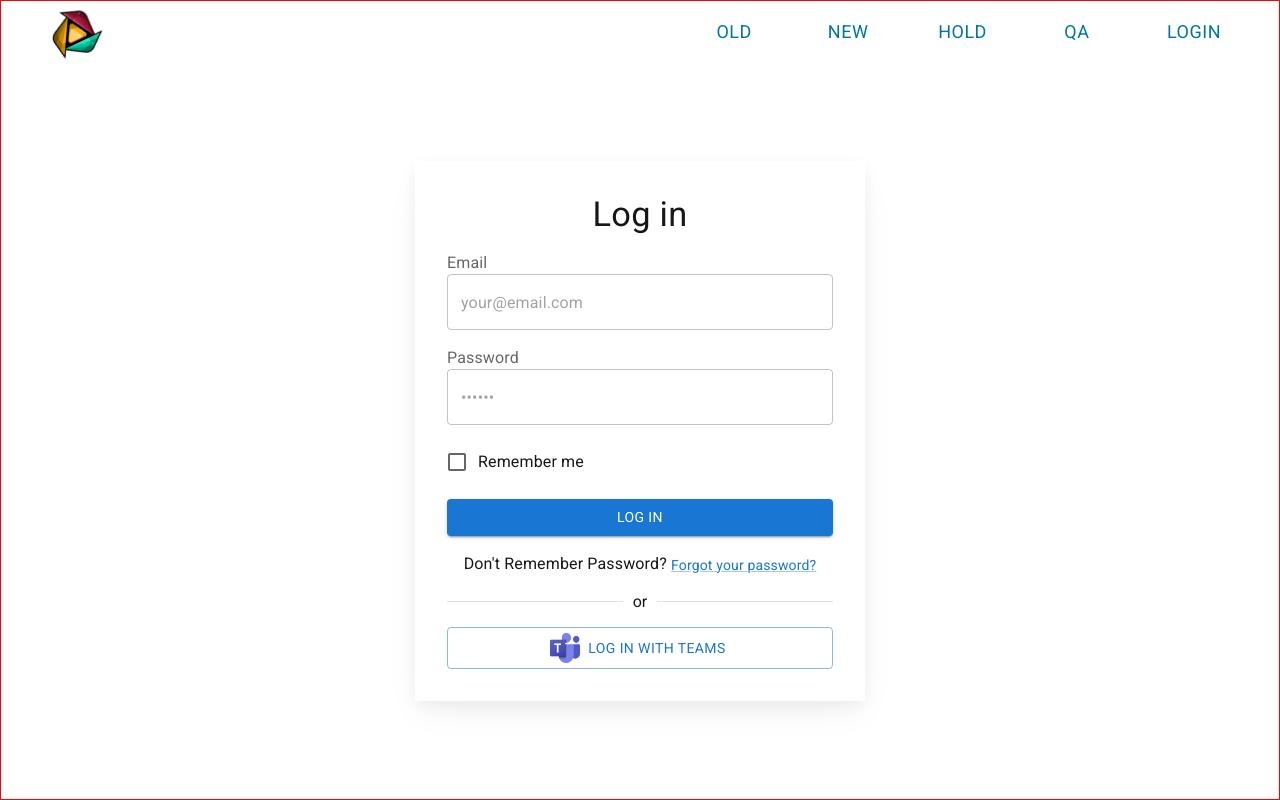
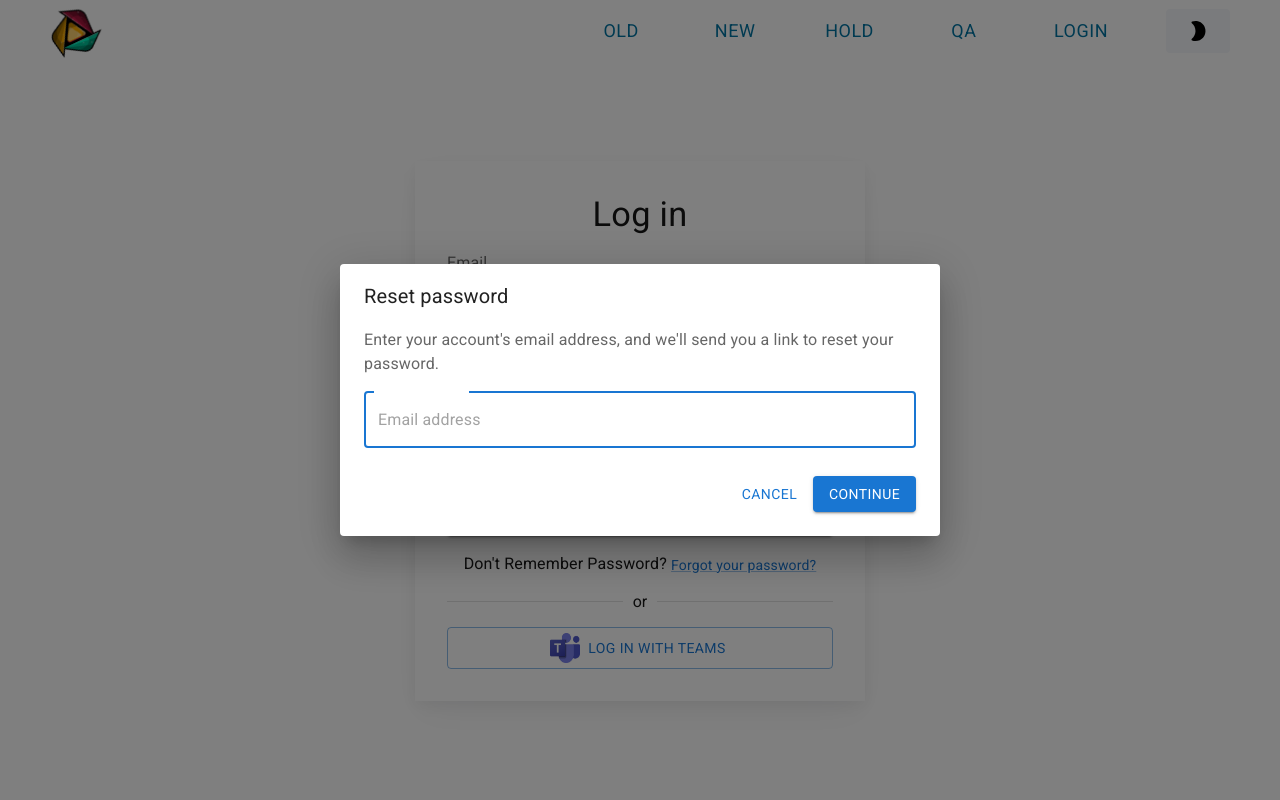
Before and after one commit to shagun0061/jirasync-frontend, a Next.js app: page /login in a window 1280 px wide. Both pictures are taken after a click on the button "Forgot your password?". Built offline with nearby package versions, Linux system fonts and the light colour scheme.

Commit message:
dark mode ui

```diff
--- a/package.json
+++ b/package.json
@@ -11,6 +11,7 @@
   "dependencies": {
     "@emotion/react": "^11.13.3",
     "@emotion/styled": "^11.13.0",
+    "@mui/icons-material": "^6.1.3",
     "@mui/material": "^6.1.3",
     "axios": "^1.7.7",
     "bcryptjs": "^2.4.3",
--- a/src/app/login/page.tsx
+++ b/src/app/login/page.tsx
@@ -11,13 +11,12 @@ import FormControlLabel from '@mui/material/FormControlLabel';
 import Link from '@mui/material/Link';
 import TextField from '@mui/material/TextField';
 import Typography from '@mui/material/Typography';
-// import { Visibility, VisibilityOff } from '@mui/icons-material';
+import { Visibility, VisibilityOff } from '@mui/icons-material';
 import { styled } from '@mui/material/styles';
 import Navbar from '@/components/Navbar';
 import Image from 'next/image';
 import { IconButton, InputAdornment } from '@mui/material';
-
-// import ForgotPassword from './ForgotPassword';
+import ForgotPassword from '@/components/ForgotPassword';
 
 
 const Card = styled(Box)(({ theme }) => ({
@@ -44,15 +43,16 @@ export default function SignInCard() {
     const [emailErrorMessage, setEmailErrorMessage] = React.useState('');
     const [passwordError, setPasswordError] = React.useState(false);
     const [passwordErrorMessage, setPasswordErrorMessage] = React.useState('');
-    // const [open, setOpen] = React.useState(false);
+    const [open, setOpen] = React.useState(false);
 
-    // const handleClickOpen = () => {
-    //     setOpen(true);
-    // };
 
-    // const handleClose = () => {
-    //     setOpen(false);
-    // };
+    const handleClickOpen = () => {
+        setOpen(true);
+    };
+
+    const handleClose = () => {
+        setOpen(false);
+    };
     const [showPassword, setShowPassword] = React.useState(false);
 
     const handleTogglePasswordVisibility = () => {
@@ -99,12 +99,9 @@ export default function SignInCard() {
     };
 
     return (
-        <Box sx={{ height: '100vh', border: '1px solid red', width: '100%', display: 'flex', flexDirection: 'column' }}>
+        <Box sx={{ height: '100vh', width: '100%', display: 'flex', flexDirection: 'column' }}>
             <Navbar />
             <Card>
-                <Box sx={{ display: { xs: 'flex', md: 'none' } }}>
-                    {/* <SitemarkIcon /> */}
-                </Box>
                 <Typography
                     component="h1"
                     variant="h4"
@@ -161,7 +158,7 @@ export default function SignInCard() {
                                             onClick={handleTogglePasswordVisibility}
                                             edge="end"
                                         >
-                                            {/* {showPassword ? <VisibilityOff /> : <Visibility />} */}
+                                            {showPassword ? <VisibilityOff /> : <Visibility />}
                                         </IconButton>
                                     </InputAdornment>
                                 ),
@@ -172,7 +169,7 @@ export default function SignInCard() {
                         control={<Checkbox value="remember" color="primary" />}
                         label="Remember me"
                     />
-                    {/* <ForgotPassword open={open} handleClose={handleClose} /> */}
+                    <ForgotPassword open={open} handleClose={handleClose} />
                     <Button type="submit" fullWidth variant="contained" onClick={validateInputs}>
                         Log in
                     </Button>
@@ -182,7 +179,7 @@ export default function SignInCard() {
                             <Link
                                 component="button"
                                 type="button"
-                                // onClick={handleClickOpen}
+                                onClick={handleClickOpen}
                                 variant="body2"
                                 sx={{ alignSelf: 'baseline' }}
                             >
--- /dev/null
+++ b/src/components/ForgotPassword.tsx
@@ -0,0 +1,56 @@
+import * as React from 'react';
+import Button from '@mui/material/Button';
+import Dialog from '@mui/material/Dialog';
+import DialogActions from '@mui/material/DialogActions';
+import DialogContent from '@mui/material/DialogContent';
+import DialogContentText from '@mui/material/DialogContentText';
+import DialogTitle from '@mui/material/DialogTitle';
+import OutlinedInput from '@mui/material/OutlinedInput';
+
+interface ForgotPasswordProps {
+    open: boolean;
+    handleClose: () => void;
+}
+
+export default function ForgotPassword({ open, handleClose }: ForgotPasswordProps) {
+    return (
+        <Dialog
+            open={open}
+            onClose={handleClose}
+            PaperProps={{
+                component: 'form',
+                onSubmit: (event: React.FormEvent<HTMLFormElement>) => {
+                    event.preventDefault();
+                    handleClose();
+                },
+            }}
+        >
+            <DialogTitle>Reset password</DialogTitle>
+            <DialogContent
+                sx={{ display: 'flex', flexDirection: 'column', gap: 2, width: '100%' }}
+            >
+                <DialogContentText>
+                    Enter your account&apos;s email address, and we&apos;ll send you a link to
+                    reset your password.
+                </DialogContentText>
+                <OutlinedInput
+                    autoFocus
+                    required
+                    margin="dense"
+                    id="email"
+                    name="email"
+                    label="Email address"
+                    placeholder="Email address"
+                    type="email"
+                    fullWidth
+                />
+            </DialogContent>
+            <DialogActions sx={{ pb: 3, px: 3 }}>
+                <Button onClick={handleClose}>Cancel</Button>
+                <Button variant="contained" type="submit">
+                    Continue
+                </Button>
+            </DialogActions>
+        </Dialog>
+    );
+}
--- a/src/components/Navbar.tsx
+++ b/src/components/Navbar.tsx
@@ -1,8 +1,12 @@
 import { Box, Button, Stack } from "@mui/material";
 import Image from "next/image";
 import Link from 'next/link';
+import ModeNightRoundedIcon from '@mui/icons-material/ModeNightRounded';
+import WbSunnyRoundedIcon from '@mui/icons-material/WbSunnyRounded';
+import { useState } from "react";
 
 export default function Navbar() {
+    const [isDarkMode, setIsDarkMode] = useState(false);
     return (
         <Stack direction={"row"} sx={{ height: '62px', justifyContent: 'space-between', alignItems: 'center', p: '0px 50px', m: 0, bgcolor: '#fff' }}>
             <Box style={{ display: 'flex', gap: '4px', listStyleType: 'none' }}>
@@ -20,6 +24,7 @@ export default function Navbar() {
                 <Button><Link href="/holdTickets">Hold</Link></Button>
                 <Button><Link href="/qaTickets">Qa</Link></Button>
                 <Button><Link href="/login">Login</Link></Button>
+                <Button sx={{ bgcolor: isDarkMode ? 'black' : '#f5f7fa', cursor: 'pointer', outline: isDarkMode ? '1px solid white' : '' }} onClick={() => setIsDarkMode(!isDarkMode)}>{isDarkMode ? <WbSunnyRoundedIcon sx={{ color: 'white' }} /> : <ModeNightRoundedIcon sx={{ color: 'black' }} />}</Button>
             </Box>
         </Stack>
     );
```
Also changed, not shown: 1 other file (tests, documents, lock files or other folders).
